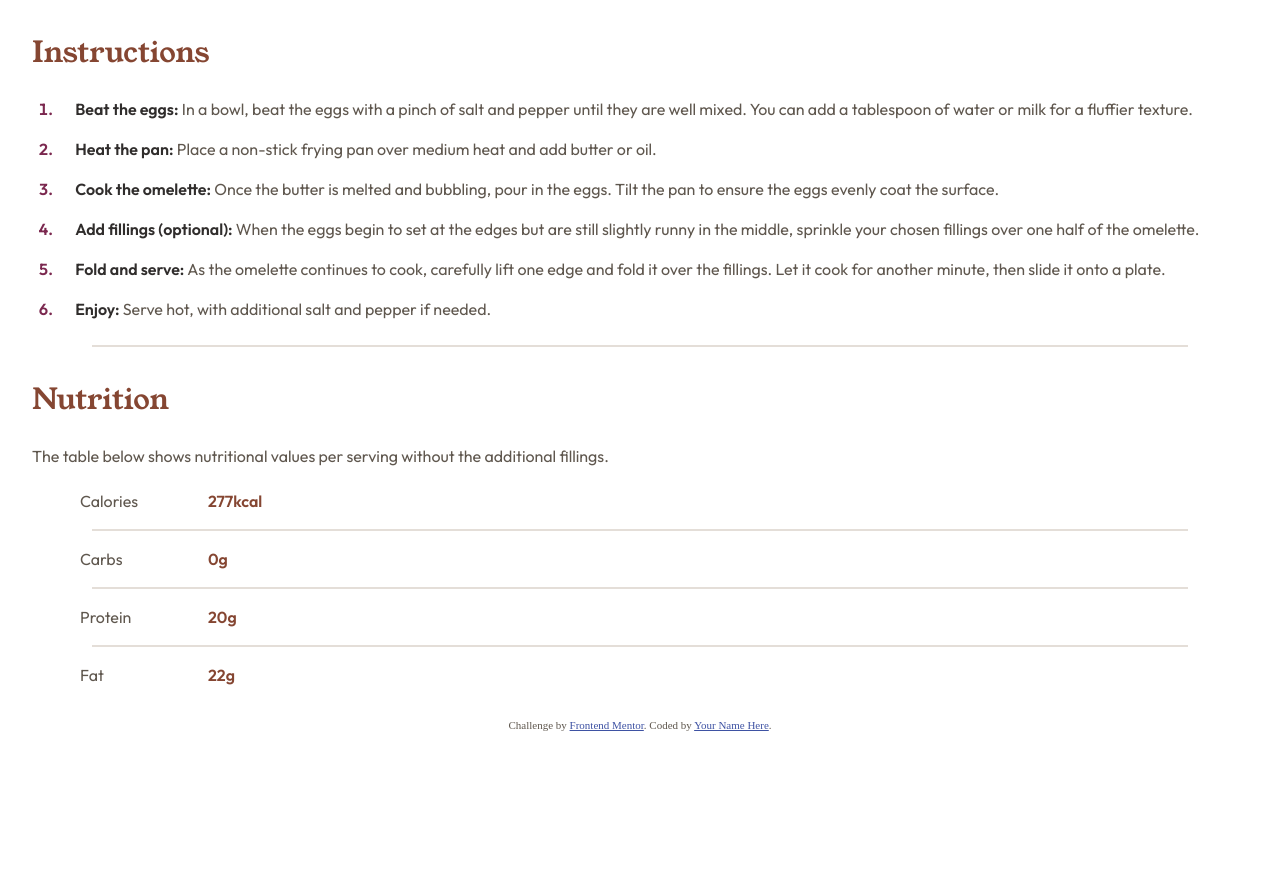
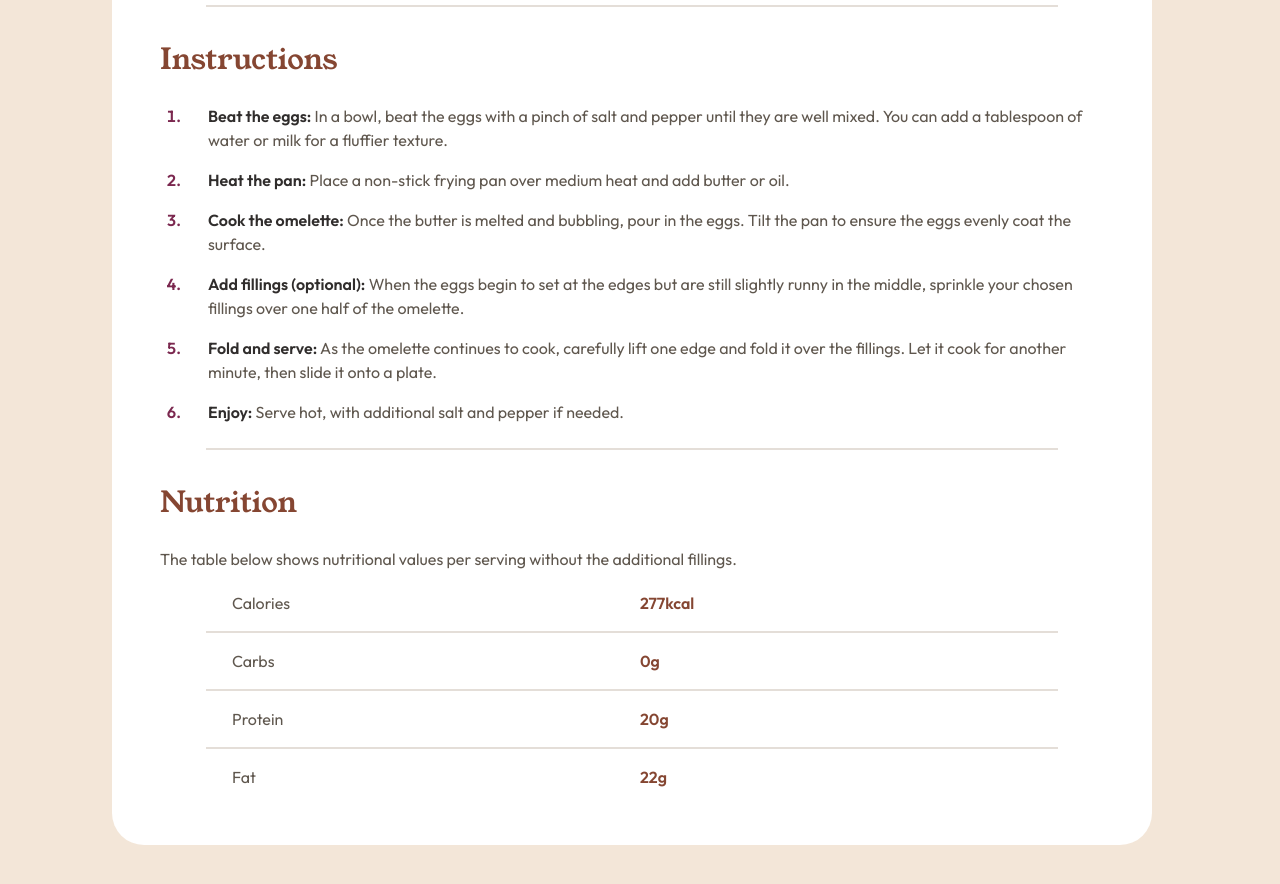
Before and after one commit to teuthix/recipe-page, a plain HTML site: page index.html in a window 1280 px wide. Shown: the part 1252-2136 px from the top of the page. Before the commit the page ends 1993 px from the top, so only its background shows below. Drawn offline with Linux system fonts and the light colour scheme.

Commit message:
desktop view added

```diff
--- a/index.html
+++ b/index.html
@@ -18,6 +18,7 @@
   </head>
   <body>
     <main>
+      <div class="desktop-card">
         <img
           src="./assets/images/image-omelette.jpeg"
           alt="photo of the Simple Omlette folded in half with greens and cooked meat sticking out"
@@ -26,8 +27,8 @@
           <h1>Simple Omelette Recipe</h1>
           <p>
             An easy and quick dish, perfect for any meal. This classic omelette
-          combines beaten eggs cooked to perfection, optionally filled with your
-          choice of cheese, vegetables, or meats.
+            combines beaten eggs cooked to perfection, optionally filled with
+            your choice of cheese, vegetables, or meats.
           </p>
           <div class="preparation">
             <h3>Preparation time</h3>
@@ -52,13 +53,13 @@
           <ol>
             <li>
               <span class="bold">Beat the eggs:</span>
-            In a bowl, beat the eggs with a pinch of salt and pepper until they
-            are well mixed. You can add a tablespoon of water or milk for a
-            fluffier texture.
+              In a bowl, beat the eggs with a pinch of salt and pepper until
+              they are well mixed. You can add a tablespoon of water or milk for
+              a fluffier texture.
             </li>
             <li>
-            <span class="bold">Heat the pan:</span> Place a non-stick frying pan
-            over medium heat and add butter or oil.
+              <span class="bold">Heat the pan:</span> Place a non-stick frying
+              pan over medium heat and add butter or oil.
             </li>
             <li>
               <span class="bold">Cook the omelette:</span> Once the butter is
@@ -68,16 +69,18 @@
             <li>
               <span class="bold">Add fillings (optional):</span> When the eggs
               begin to set at the edges but are still slightly runny in the
-            middle, sprinkle your chosen fillings over one half of the omelette.
+              middle, sprinkle your chosen fillings over one half of the
+              omelette.
             </li>
             <li>
-            <span class="bold">Fold and serve:</span> As the omelette continues
-            to cook, carefully lift one edge and fold it over the fillings. Let
-            it cook for another minute, then slide it onto a plate.
+              <span class="bold">Fold and serve:</span> As the omelette
+              continues to cook, carefully lift one edge and fold it over the
+              fillings. Let it cook for another minute, then slide it onto a
+              plate.
             </li>
             <li>
-            <span class="bold">Enjoy:</span> Serve hot, with additional salt and
-            pepper if needed.
+              <span class="bold">Enjoy:</span> Serve hot, with additional salt
+              and pepper if needed.
             </li>
           </ol>
           <hr />
@@ -108,15 +111,16 @@
             <p class="nutrients-nums">22g</p>
           </div>
         </div>
+      </div>
     </main>
 
-    <footer>
+    <!-- <footer>
       <div class="attribution">
         Challenge by
         <a href="https://www.frontendmentor.io?ref=challenge" target="_blank"
           >Frontend Mentor</a
         >. Coded by <a href="#">Your Name Here</a>.
       </div>
-    </footer>
+    </footer> -->
   </body>
 </html>
--- a/style.css
+++ b/style.css
@@ -20,7 +20,8 @@
 }
 
 body {
-    margin: 0;
+    margin: 0 0 2.5rem;
+    /* height: 100%; */
 }
 
 footer {
@@ -107,6 +108,7 @@ hr {
     background-color: var(--rose-white);
     padding: 0 1.4rem;
     margin: 1rem 0 0;
+    border-radius: 1rem;
 }
 
 .bold {
@@ -124,7 +126,6 @@ hr {
     left: 13rem;
     position: absolute;
     margin: .5rem 0 .5rem 0;
-
 }
 
 .row {
@@ -139,3 +140,42 @@ hr {
   .attribution a {
     color: hsl(228, 45%, 44%);
   }
+
+  @media all and (min-width: 800px) {
+    body {
+        margin: 3rem;
+        background-color: var(--eggshell);
+        display: flex;
+        justify-content: center;
+    }
+
+    .desktop-card {
+        background-color: var(--white);
+        max-width: calc(100% - 15rem);
+        /* width: 50rem; */
+        border-radius: 2rem;
+        margin: 4rem;
+        padding: 3rem;
+    }
+
+    .recipe {
+        margin: 0;
+    }
+
+    img {
+        border-radius: 2rem;
+    }
+
+    li {
+        padding-left: 1.5rem;
+    }
+
+    .nutrients-type {
+        margin: .5rem 0 .5rem 4.5rem;
+    }
+
+    .nutrients-nums {
+        position: absolute;
+        left: 50%;
+    }
+  }
```
Lines whose indentation alone changed are shown as unchanged.
